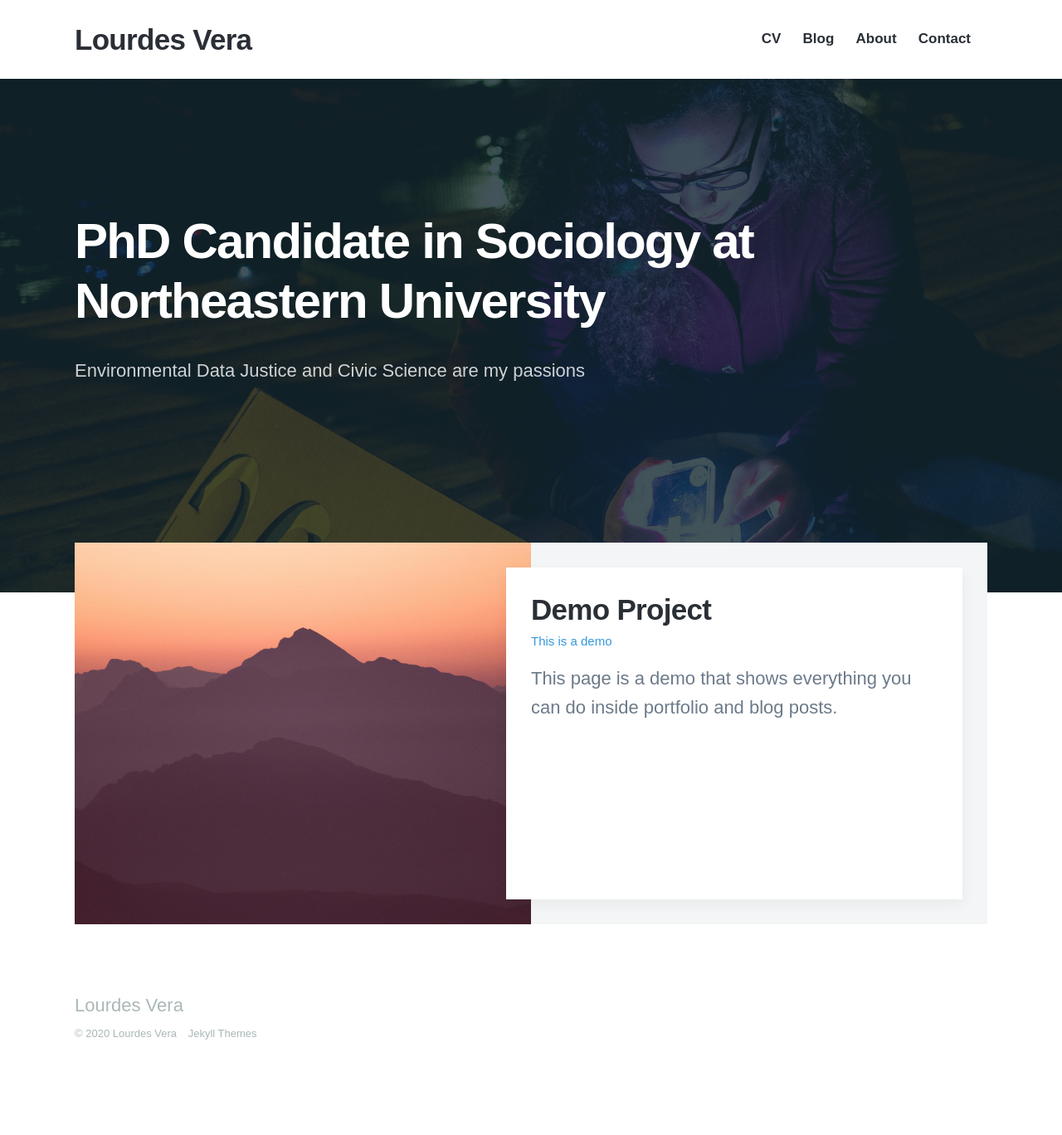
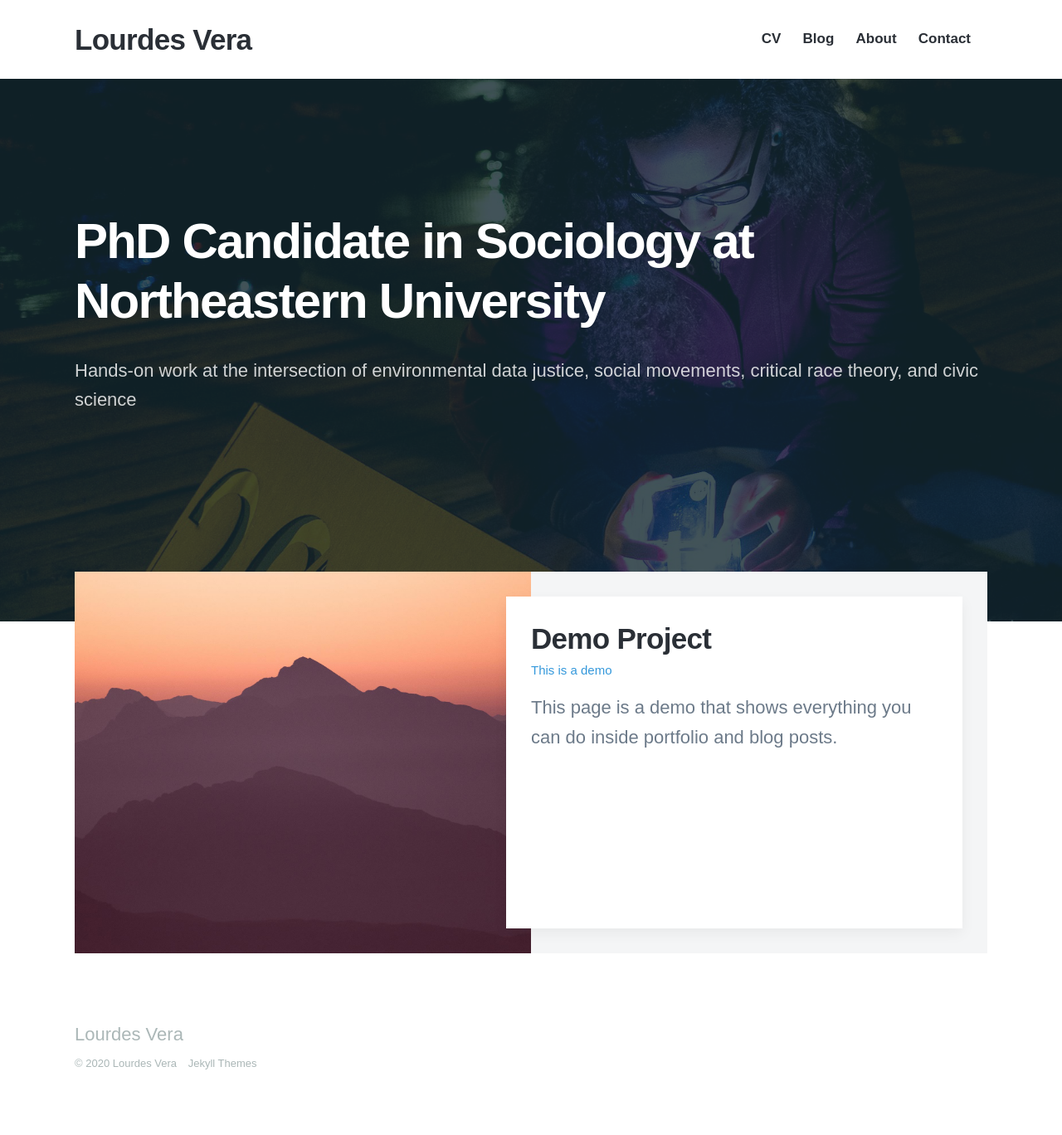
Before and after one commit to lourdesvera/lourdesvera.github.io, a Jekyll site: the page built from index.html, in a window 1280 px wide. Shown: the whole page at 83% size. Built offline with Jekyll 4.4.1, drawn with Linux system fonts in a browser that asks for light colours; nearby versions of some CDN libraries; some web fonts are replaced; before the commit the page ends 1332 px from its top, so only the background shows below that.

Commit message:
Update index.html

```diff
--- a/index.html
+++ b/index.html
@@ -14,7 +14,7 @@ featured_image: /images/demo/home.jpg
 	<div class="wrap">
 
 		<h1>PhD Candidate in Sociology at Northeastern University</h1>
-		<p>Environmental Data Justice and Civic Science are my passions</p>
+		<p>Hands-on work at the intersection of environmental data justice, social movements, critical race theory, and civic science</p>
 
 		{% include socials.html %}
 
```
